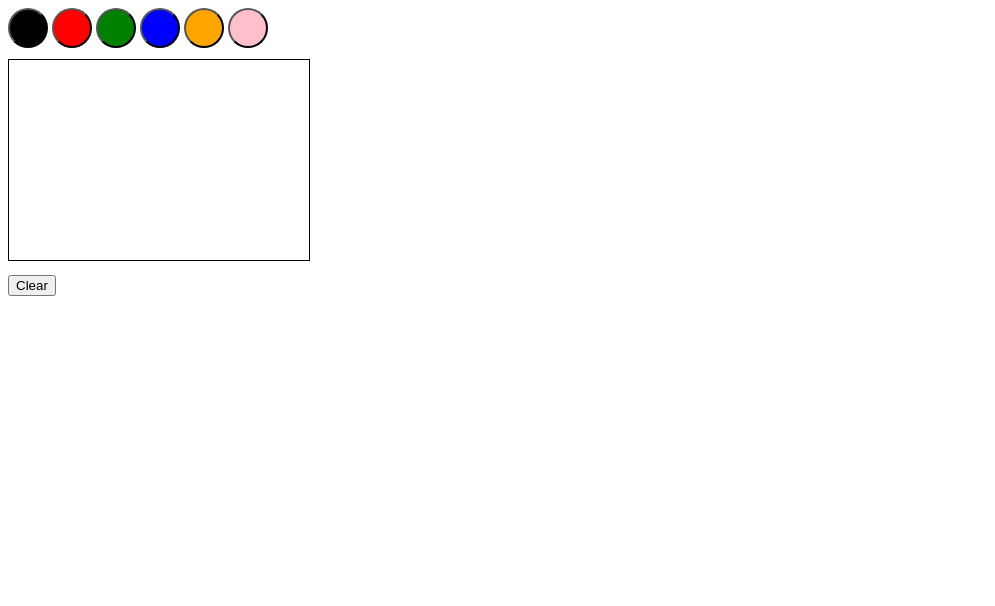
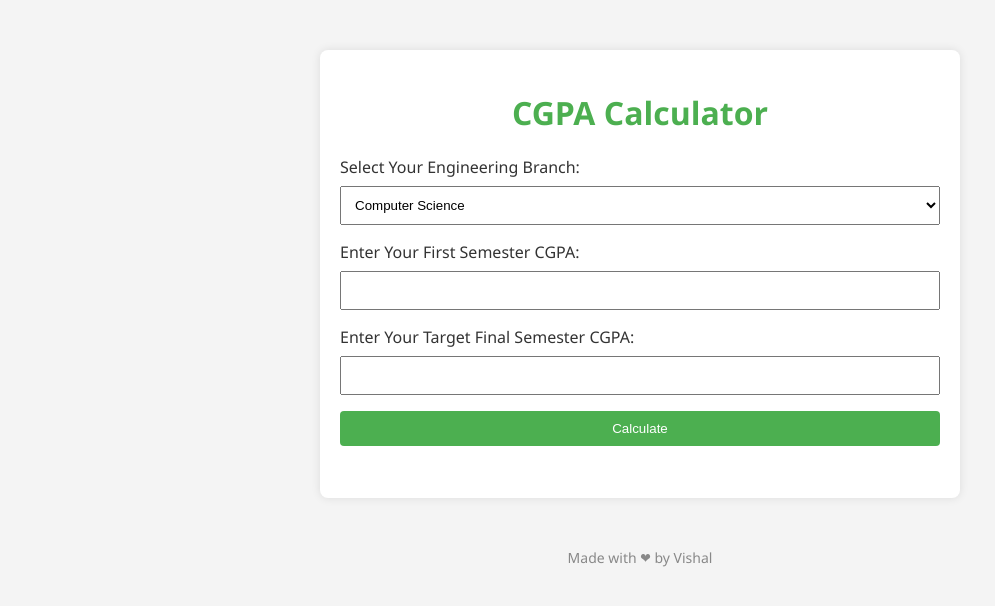
Before and after one commit to astronix1/Repo1, a plain HTML site: page index.html in a window 1280 px wide. Shown: the whole page, without its empty margins (0-995 px from the left). Drawn offline with Linux system fonts and the light colour scheme.

Commit message:
new file

```diff
--- a/index.html
+++ b/index.html
@@ -1,24 +1,114 @@
 <!DOCTYPE html>
 <html lang="en">
 <head>
-	<meta charset="UTF-8">
-	<meta name="viewport" content="width=device-width, initial-scale=1.0">
-	<title>Paint_App</title>
-	<link rel="stylesheet" href="style1.css">
-	<script src = "script1.js"> </script>
+    <meta charset="UTF-8">
+    <meta name="viewport" content="width=device-width, initial-scale=1.0">
+    <title>CGPA Calculator</title>
+    <style>
+        body {
+            font-family: 'Segoe UI', Tahoma, Geneva, Verdana, sans-serif;
+            background-color: #f4f4f4;
+            margin: 0;
+            padding: 0;
+            color: #333;
+        }
+
+        .container {
+            max-width: 600px;
+            margin: 50px auto;
+            background-color: #fff;
+            padding: 20px;
+            border-radius: 8px;
+            box-shadow: 0 0 10px rgba(0, 0, 0, 0.1);
+        }
+
+        h1 {
+            text-align: center;
+            color: #4caf50;
+        }
+
+        label {
+            display: block;
+            margin-bottom: 8px;
+        }
+
+        select, input, button {
+            width: 100%;
+            padding: 10px;
+            margin-bottom: 16px;
+            box-sizing: border-box;
+        }
+
+        button {
+            background-color: #4caf50;
+            color: #fff;
+            cursor: pointer;
+            border: none;
+            border-radius: 4px;
+        }
+
+        button:hover {
+            background-color: #45a049;
+        }
+
+        #result {
+            font-weight: bold;
+            text-align: center;
+        }
+
+        .footer {
+            margin-top: 20px;
+            text-align: center;
+            font-size: 14px;
+            color: #888;
+        }
+    </style>
 </head>
 <body>
-	<div id='colors'>
-		<button id='black' onclick='changeColor("black")' ontouchstart='changeColor("black")'></button>
-		<button id='red' onclick='changeColor("red")' ontouchstart='changeColor("red")'></button>
-		<button id='green' onclick='changeColor("green")' ontouchstart='changeColor("green")'></button>
-		<button id='blue' onclick='changeColor("blue")' ontouchstart='changeColor("blue")'></button>
-		<button id='orange' onclick='changeColor("orange")' ontouchstart='changeColor("orange")'></button>
-		<button id='pink' onclick='changeColor("pink")' ontouchstart='changeColor("pink")'></button>
-	</div>
-	<canvas id='canvas' width='300' height='200'></canvas>
-	<div>
-		<button onclick='clearCanvas()'>Clear</button>
-	</div>
+
+    <div class="container">
+        <h1>CGPA Calculator</h1>
+
+        <!-- Dropdown for Engineering Branch -->
+        <label for="branch">Select Your Engineering Branch:</label>
+        <select id="branch">
+            <option value="cse">Computer Science</option>
+            <option value="ece">Electronics and Communication</option>
+            <!-- Add other engineering branches as needed -->
+        </select>
+
+        <!-- Input for First Semester CGPA -->
+        <label for="firstSemesterCGPA">Enter Your First Semester CGPA:</label>
+        <input type="number" id="firstSemesterCGPA" step="0.01" required>
+
+        <!-- Input for Final Semester CGPA -->
+        <label for="finalSemesterCGPA">Enter Your Target Final Semester CGPA:</label>
+        <input type="number" id="finalSemesterCGPA" step="0.01" required>
+
+        <!-- Button to Trigger Calculation -->
+        <button onclick="calculateCGPA()">Calculate</button>
+
+        <!-- Display Result -->
+        <p id="result"></p>
+    </div>
+
+    <div class="footer">
+        Made with ❤ by Vishal
+    </div>
+
+    <script>
+        function calculateCGPA() {
+            // Get values from user inputs
+            var branch = document.getElementById("branch").value;
+            var firstSemesterCGPA = parseFloat(document.getElementById("firstSemesterCGPA").value);
+            var finalSemesterCGPA = parseFloat(document.getElementById("finalSemesterCGPA").value);
+
+            // Add your logic to calculate the average CGPA required
+            var avgCGPARequired = (finalSemesterCGPA + firstSemesterCGPA) / 2;
+
+            // Display the result
+            document.getElementById("result").innerHTML = "To achieve a final CGPA of " + finalSemesterCGPA + " in " + branch + ", you need an average CGPA of " + avgCGPARequired.toFixed(2);
+        }
+    </script>
 </body>
 </html>
```
